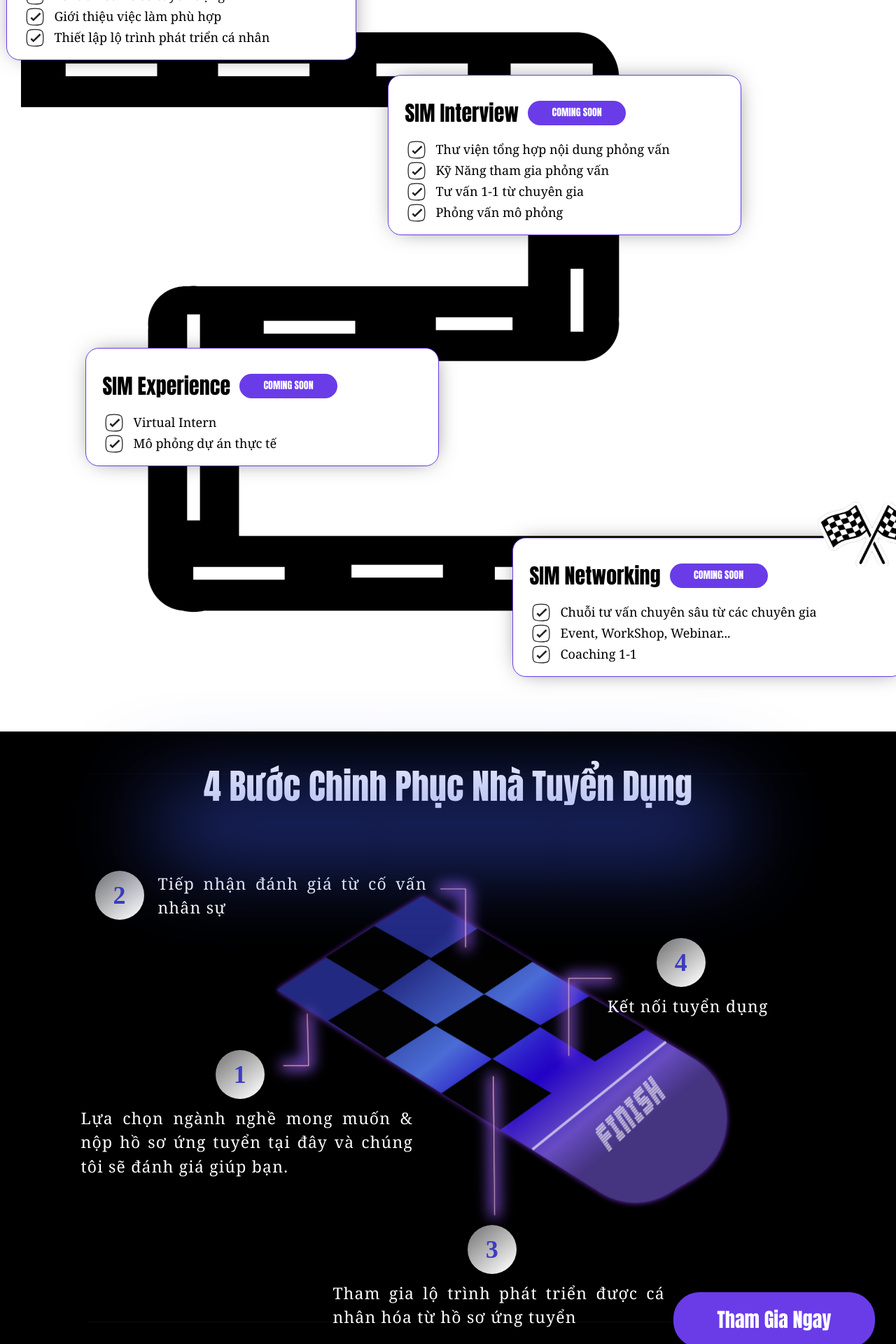
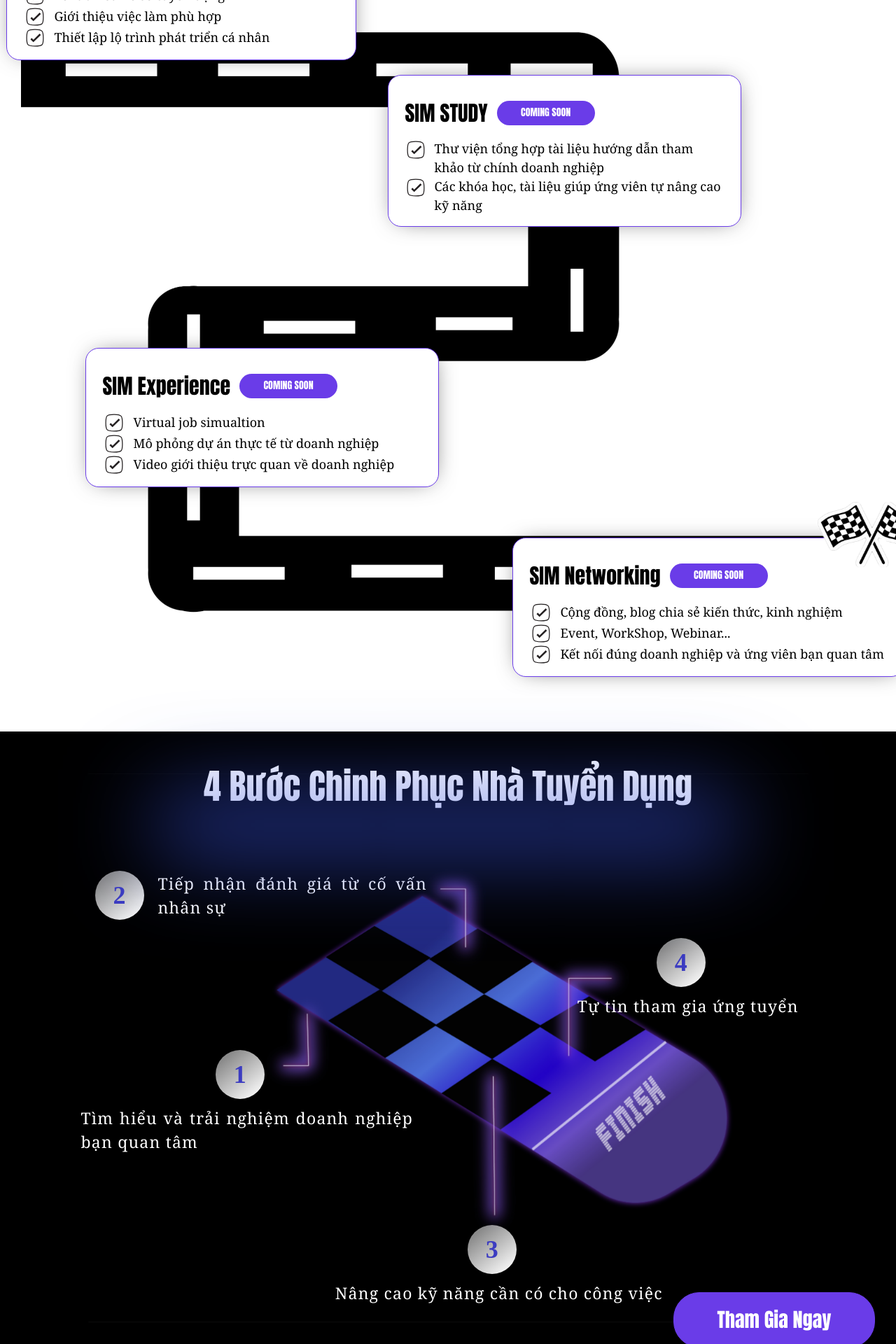
Before and after one commit to Software-Engineer-Team/SimCareer-Landing-Page, a React (Create React App) app: page /landing-page in a window 1280 px wide. Shown: the part 2120-4040 px from the top of the page at 70% size. Built offline with nearby package versions, Linux system fonts and the light colour scheme.

Commit message:
[modify]: Change Landing Page content

```diff
--- a/src/components/LandingPage/Body/Activities/Activities.jsx
+++ b/src/components/LandingPage/Body/Activities/Activities.jsx
@@ -28,14 +28,12 @@ const Activities = () => {
     },
     {
       id: 2,
-      title: "SIM Interview",
+      title: "SIM STUDY",
       type: "left",
       text: "coming soon",
       contents: [
-        "Thư viện tổng hợp nội dung phỏng vấn",
-        "Kỹ Năng tham gia phỏng vấn",
-        "Tư vấn 1-1 từ chuyên gia",
-        "Phỏng vấn mô phỏng",
+        "Thư viện tổng hợp tài liệu hướng dẫn tham khảo từ chính doanh nghiệp",
+        "Các khóa học, tài liệu giúp ứng viên tự nâng cao kỹ năng",
       ],
     },
     {
@@ -43,7 +41,11 @@ const Activities = () => {
       title: "SIM Experience",
       text: "coming soon",
       type: "right",
-      contents: ["Virtual Intern", "Mô phỏng dự án thực tế"],
+      contents: [
+        "Virtual job simualtion",
+        "Mô phỏng dự án thực tế từ doanh nghiệp",
+        "Video giới thiệu trực quan về doanh nghiệp",
+      ],
     },
     {
       id: 4,
@@ -51,9 +53,9 @@ const Activities = () => {
       type: "right",
       text: "coming soon",
       contents: [
-        "Chuỗi tư vấn chuyên sâu từ các chuyên gia",
+        "Cộng đồng, blog chia sẻ kiến thức, kinh nghiệm",
         "Event, WorkShop, Webinar...",
-        "Coaching 1-1",
+        "Kết nối đúng doanh nghiệp và ứng viên bạn quan tâm",
       ],
     },
   ];
--- a/src/components/LandingPage/Body/Activities/Activities.styled.jsx
+++ b/src/components/LandingPage/Body/Activities/Activities.styled.jsx
@@ -290,14 +290,14 @@ export const PillarContainer = styled.div`
         top: 30px;
         right: -40px;
         min-width: 500px;
-        height: 140px;
+        height: 120px;
       `
             : id === 3
             ? `
-        top: -20px;
+        top: -55px;
         left: -40px;
         min-width: 80px!important;
-        height: 90px;
+        height: 130px;
               `
             : `
         bottom: -170px;
--- a/src/components/LandingPage/Body/ProcessRecruit/ProcessRecruit.jsx
+++ b/src/components/LandingPage/Body/ProcessRecruit/ProcessRecruit.jsx
@@ -13,7 +13,7 @@ const ProcessRecruit = () => {
             <Fade left>
               <Process
                 number={1}
-                text="Lựa chọn ngành nghề mong muốn & nộp hồ sơ ứng tuyển tại đây và chúng tôi sẽ đánh giá giúp bạn."
+                text="Tìm hiểu và trải nghiệm doanh nghiệp bạn quan tâm"
                 top={380}
                 left={-30}
               />
@@ -31,7 +31,7 @@ const ProcessRecruit = () => {
             <Bounce bottom>
               <Process
                 number={3}
-                text="Tham gia lộ trình phát triển được cá nhân hóa từ hồ sơ ứng tuyển"
+                text="Nâng cao kỹ năng cần có cho công việc"
                 top={630}
                 left={330}
               />
@@ -40,7 +40,7 @@ const ProcessRecruit = () => {
             <Bounce top>
               <Process
                 number={4}
-                text="Kết nối tuyển dụng"
+                text="Tự tin tham gia ứng tuyển"
                 top={220}
                 left={600}
               />
```
